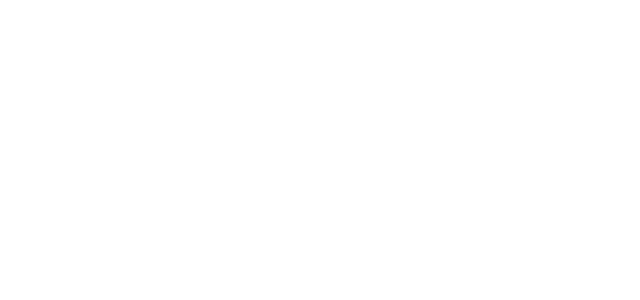
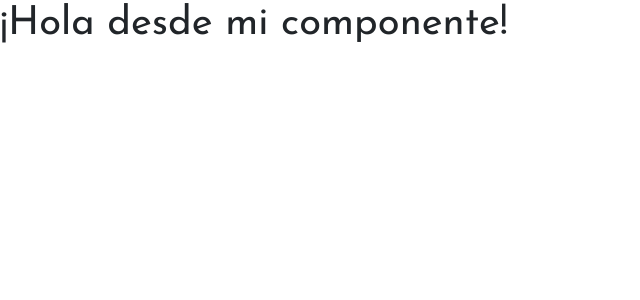
Before and after one commit to ilfagaro/Proyecto-4, a React (Vite) app: page /lottery in a window 1280 px wide. Before the commit this address had no page. Shown: the top 300 px of the page, without its empty margins (0-640 px from the left). Built offline with nearby package versions, Linux system fonts and the light colour scheme.

Commit message:
rename index and home

```diff
--- a/src/main.jsx
+++ b/src/main.jsx
@@ -1,9 +1,10 @@
 import React from 'react'
 import ReactDOM from 'react-dom/client'
 import 'bootstrap/dist/css/bootstrap.min.css'
-import Home from './views/home/Home'
-import Index from './views/index/Index'
+import Home from './views/home/home'
+import Index from './views/index'
 import { BrowserRouter, Routes, Route } from 'react-router-dom';
+import Lottery from './views/lottery/Lottery'
 
 ReactDOM.createRoot(document.getElementById('root')).render(
   <React.StrictMode>
@@ -11,6 +12,7 @@
       <Routes>
         <Route path="/" element={<Index />} />
         <Route path="/home" element={<Home />} />
+        <Route path="/lottery" element={<Lottery />} />
       </Routes>
     </BrowserRouter>
 
--- /dev/null
+++ b/src/views/lottery/Lottery.jsx
@@ -0,0 +1,13 @@
+import './lottery.css'
+import React from 'react';
+
+function Lottery() {
+
+    return (
+        <div>
+            <h1>¡Hola desde mi componente!</h1>
+        </div>
+    );
+}
+
+export default Lottery;
```
Also changed, not shown: src/views/home/home.jsx (+4 -4 lines), src/views/lottery/lottery.css (added).
